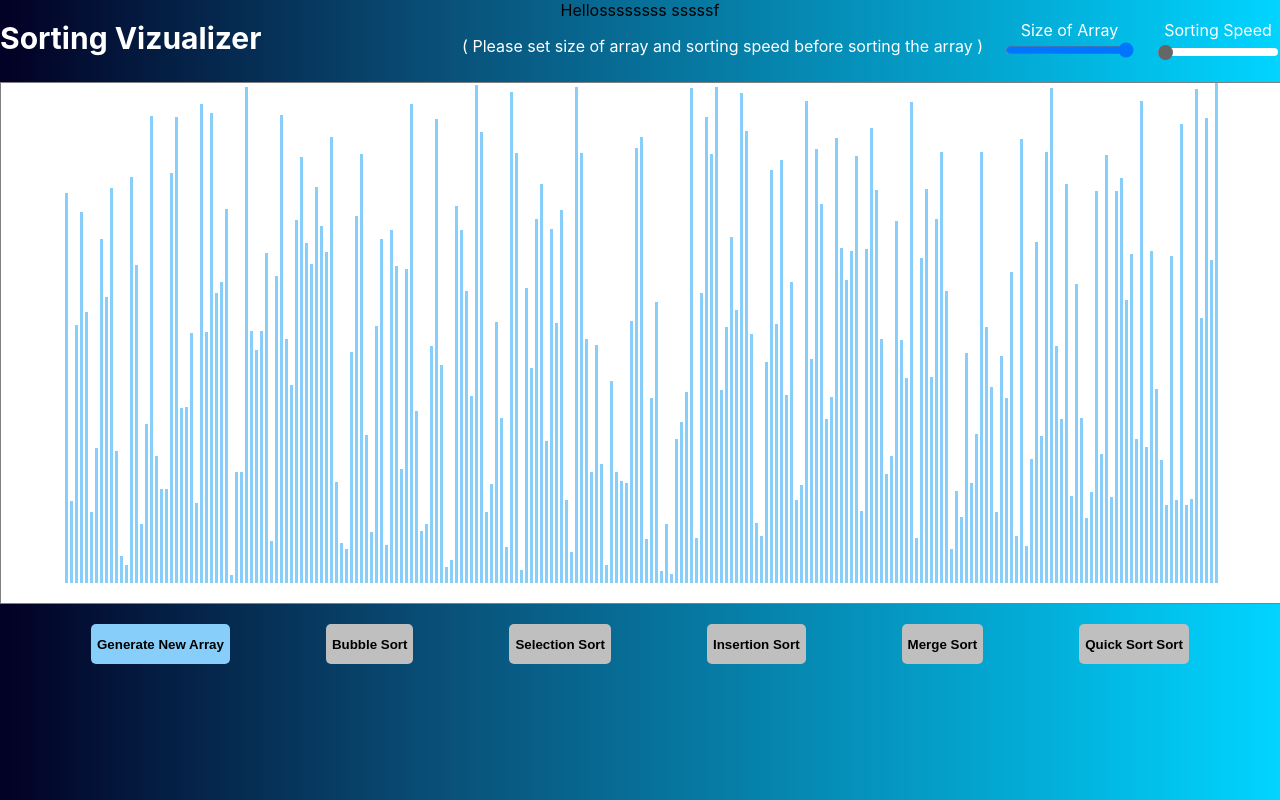
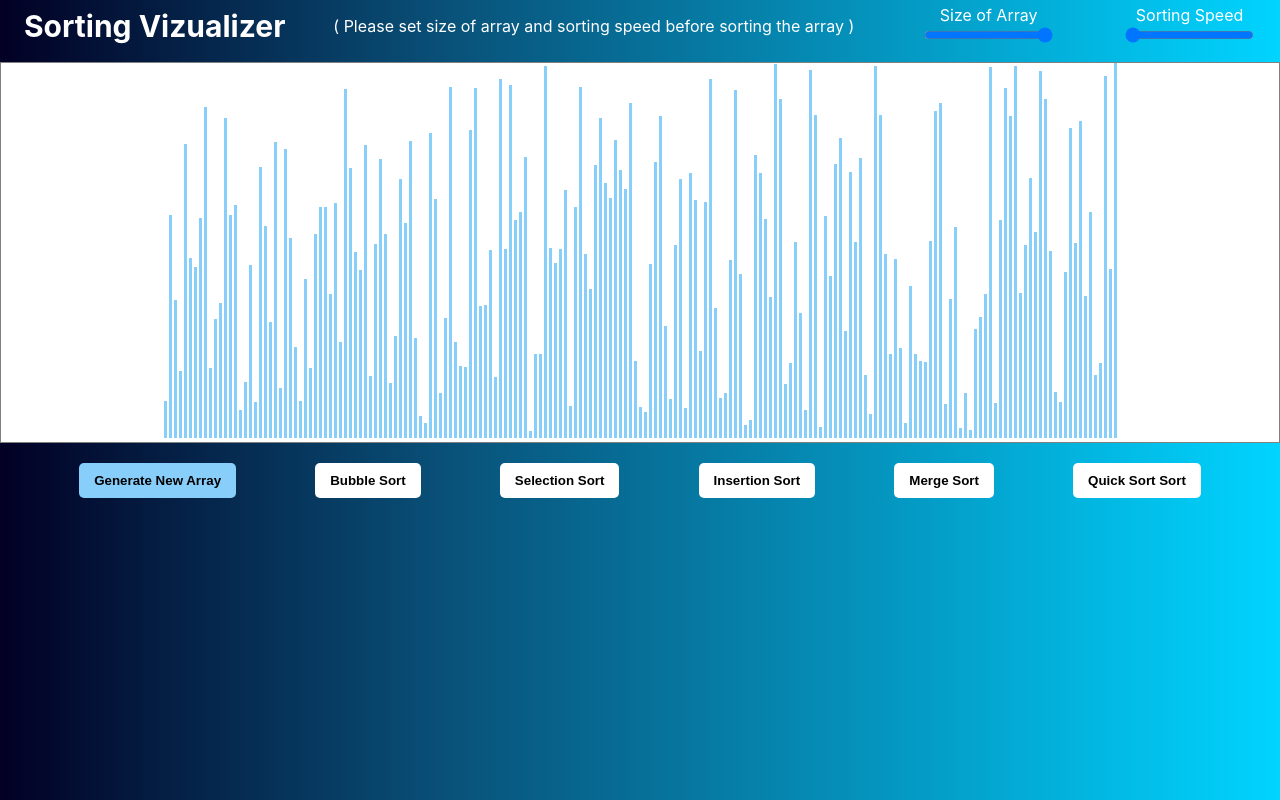
Before and after one commit to Venkat1402/Array_Sorting_Visualizer, a React (Create React App) app: page / in a window 1280 px wide. Built offline with nearby package versions, Linux system fonts and the light colour scheme.

Commit message:
Updated styling changes and array length

```diff
--- a/src/App.js
+++ b/src/App.js
@@ -1,10 +1,9 @@
-import './App.css';
-import SortingVizualizer from './SortingVizualizer/SortingVizualizer';
+import "./App.css";
+import SortingVizualizer from "./SortingVizualizer/SortingVizualizer";
 
 function App() {
   return (
     <div className="App">
-      Hellossssssss sssssf
       <SortingVizualizer />
     </div>
   );
--- a/src/SortingVizualizer/SortingVizualizer.css
+++ b/src/SortingVizualizer/SortingVizualizer.css
@@ -6,19 +6,18 @@ body {
     rgba(9, 81, 121, 1) 35%,
     rgba(0, 212, 255, 1) 100%
   );
+  width: 100%;
 }
 .array-container {
   background-color: white;
-    margin: 0 auto;
+  margin: 0;
   margin-top: 10px;
   border: solid 1px grey;
-    width: 100%;
-    height: 520px;
 }
 .array {
   background-color: white;
-    /* width: 87%; */
-    width: 1160px;
+  width: 94%;
+  /* width: 1160px; */
   margin-left: auto;
   margin-right: auto;
 }
@@ -37,11 +36,10 @@ body {
 }
 .header {
   display: flex;
-    justify-content: space-between;
+  justify-content: space-around;
+  align-items: center;
 }
-  .increment-bars-container {
-    display: flex;
-  }
+
 .increment-bar-array {
   margin-left: 20px;
   margin-right: 20px;
@@ -57,49 +55,26 @@ body {
 
 /* rotating the range bar as we need max at start and min at end */
 .speed-display {
-    -webkit-transform: rotateY(180deg);
-    -moz-transform: rotateY(180deg);
-    -ms-transform: rotateY(180deg);
-    -o-transform: rotateY(180deg);
-    transform: rotateY(180deg);
-  }
-  .increment-bar-speed input[type='range'] {
-    -webkit-appearance: none;
-    background-color: white;
-    width: 120px;
-    height: 8px;
-    border-radius: 10px;
-  }
-
-  .increment-bar-speed input[type='range']::-webkit-slider-thumb {
-    -webkit-appearance: none;
-    background-color: #666;
-    border-radius: 50%;
-    width: 15px;
-    height: 15px;
+  transform: rotate(180deg);
 }
 
 .generate-array-button {
   background-color: lightskyblue;
-    height: 40px;
+  padding: 10px 15px;
   color: black;
-    /* font-size: 15px; */
   font-weight: 550;
   border: none;
   border-radius: 5px;
-    margin-left: 5px;
-    margin-right: 5px;
+  cursor: pointer;
 }
 .sort-button {
-    background-color: #bfbfbf;
-    height: 40px;
+  background-color: white;
+  padding: 10px 15px;
   color: black;
-    /* font-size: 15px; */
   font-weight: 550;
   border: none;
   border-radius: 5px;
-    margin-left: 5px;
-    margin-right: 5px;
+  cursor: pointer;
 }
 
 /* media Queries */
@@ -117,9 +92,3 @@ body {
     display: none;
   }
 }
-  /* On screens that are 600px wide or less, make the columns stack on top of each other instead of next to each other */
-  @media screen and (max-width: 600px) {
-    .column {
-      width: 100%;
-    }
-  }
--- a/src/SortingVizualizer/SortingVizualizer.jsx
+++ b/src/SortingVizualizer/SortingVizualizer.jsx
@@ -1,24 +1,25 @@
-import React from 'react';
-import { useState, useEffect } from 'react';
-import MergeSortingAnimations from '../Algorithms/MergeSort';
-import BubbleSortAnimations from '../Algorithms/BubbleSort';
-import SelectionSortAnimations from '../Algorithms/SelectionSort';
-import InsertionSortAnimations from '../Algorithms/InsertionSort';
-import QuickSortAnimations from '../Algorithms/QuickSort';
-import './SortingVizualizer.css';
+import React from "react";
+import { useState, useEffect } from "react";
+import MergeSortingAnimations from "../Algorithms/MergeSort";
+import BubbleSortAnimations from "../Algorithms/BubbleSort";
+import SelectionSortAnimations from "../Algorithms/SelectionSort";
+import InsertionSortAnimations from "../Algorithms/InsertionSort";
+import QuickSortAnimations from "../Algorithms/QuickSort";
+import "./SortingVizualizer.css";
+
 ////////////////////////////////////////////////////////////////////////////////////////////////////////////////////////
 const SortingVizualizer = () => {
   //Change this value for the speed of animations.
   const [ANIMATION_SPEED_MS, SET_ANIMATION_SPEED_MS] = useState(10);
 
   //CHange this value for no of bars in the array.
-  const [NUMBER_OF_ARRAY_BARS, SET_NUMBER_OF_ARRAY_BARS] = useState(230);
+  const [NUMBER_OF_ARRAY_BARS, SET_NUMBER_OF_ARRAY_BARS] = useState(190);
 
   //This is the main color of array bars.
-  const PRIMARY_COLOR = 'lightskyblue';
+  const PRIMARY_COLOR = "lightskyblue";
 
   //This is the color of array bars that are being compared throughout the animations
-  const SECONDARY_COLOR = 'red';
+  const SECONDARY_COLOR = "red";
 
   const [array, setArray] = useState([]);
 
@@ -35,22 +36,22 @@ const SortingVizualizer = () => {
     const newArray = [];
 
     for (let i = 0; i < NUMBER_OF_ARRAY_BARS; i++) {
-      newArray.push(randomIntFromInterval(5, 500));
+      newArray.push(randomIntFromInterval(5, 375));
     }
 
-    newArray.push(500); // add one maximum number so that the height of the array box will be constant
+    newArray.push(375); // add one maximum number so that the height of the array box will be constant
 
     setArray(newArray);
   }
 
   useEffect(() => {
     resetArray();
-  },[]);
+  }, []);
   ///////////////////////////////////////////////////////////////////////////////////////////////////////////////////////////
   function MergeSort() {
     const animations = MergeSortingAnimations(array);
     for (let i = 0; i < animations.length; i++) {
-      const arrayBars = document.getElementsByClassName('array-bar');
+      const arrayBars = document.getElementsByClassName("array-bar");
       const isColorChange = i % 3 !== 2;
       if (isColorChange) {
         const [barOneIndex, barTwoIndex] = animations[i];
@@ -75,7 +76,7 @@ const SortingVizualizer = () => {
   function BubbleSort() {
     const animations = BubbleSortAnimations(array);
     for (let i = 0; i < animations.length; i++) {
-      const arrayBars = document.getElementsByClassName('array-bar');
+      const arrayBars = document.getElementsByClassName("array-bar");
       const isColorChange = i % 3 !== 2;
       if (isColorChange) {
         const [barOneIndex, barTwoIndex] = animations[i];
@@ -103,7 +104,7 @@ const SortingVizualizer = () => {
   function SelectionSort() {
     const animations = SelectionSortAnimations(array);
     for (let i = 0; i < animations.length; i++) {
-      const arrayBars = document.getElementsByClassName('array-bar');
+      const arrayBars = document.getElementsByClassName("array-bar");
       const isColorChange = i % 3 !== 2;
       if (isColorChange) {
         const [barOneIndex, barTwoIndex] = animations[i];
@@ -132,7 +133,7 @@ const SortingVizualizer = () => {
   function InsertionSort() {
     const animations = InsertionSortAnimations(array);
     for (let i = 0; i < animations.length; i++) {
-      const arrayBars = document.getElementsByClassName('array-bar');
+      const arrayBars = document.getElementsByClassName("array-bar");
       const isColorChange = i % 3 !== 2;
       if (isColorChange) {
         const [barOneIndex, barTwoIndex] = animations[i];
@@ -160,7 +161,7 @@ const SortingVizualizer = () => {
   function QuickSort() {
     const animations = QuickSortAnimations(array);
     for (let i = 0; i < animations.length; i++) {
-      const arrayBars = document.getElementsByClassName('array-bar');
+      const arrayBars = document.getElementsByClassName("array-bar");
       const isColorChange = i % 3 !== 2;
       if (isColorChange) {
         const [barOneIndex, barTwoIndex] = animations[i];
@@ -211,26 +212,26 @@ const SortingVizualizer = () => {
     <>
       <div className="header">
         <div className="title">Sorting Vizualizer</div>
-        <div className="increment-bars-container">
+        {/* <div className="increment-bars-container"> */}
         <p className="navText">
-            ( Please set size of array and sorting speed before sorting the
-            array )
+          ( Please set size of array and sorting speed before sorting the array
+          )
         </p>
         <div className="increment-bar-array">
-            <label style={{ color: 'white' }}>Size of Array</label>
+          <label style={{ color: "white" }}>Size of Array</label>
           <br />
           <input
             type="range"
             name="size-of-array"
             min="50"
-              max="230"
+            max="190"
             className="range-display"
             value={NUMBER_OF_ARRAY_BARS}
             onChange={(e) => setRange(e.target.value)}
           />
         </div>
         <div className="increment-bar-speed">
-            <label style={{ color: 'white' }}>Sorting Speed</label>
+          <label style={{ color: "white" }}>Sorting Speed</label>
           <br />
           <input
             type="range"
@@ -242,7 +243,7 @@ const SortingVizualizer = () => {
             onChange={(e) => setSpeed(e.target.value)}
           />
         </div>
-        </div>
+        {/* </div> */}
       </div>
       <div className="array-container">
         <div className="array">
```
Lines whose indentation alone changed are shown as unchanged.
